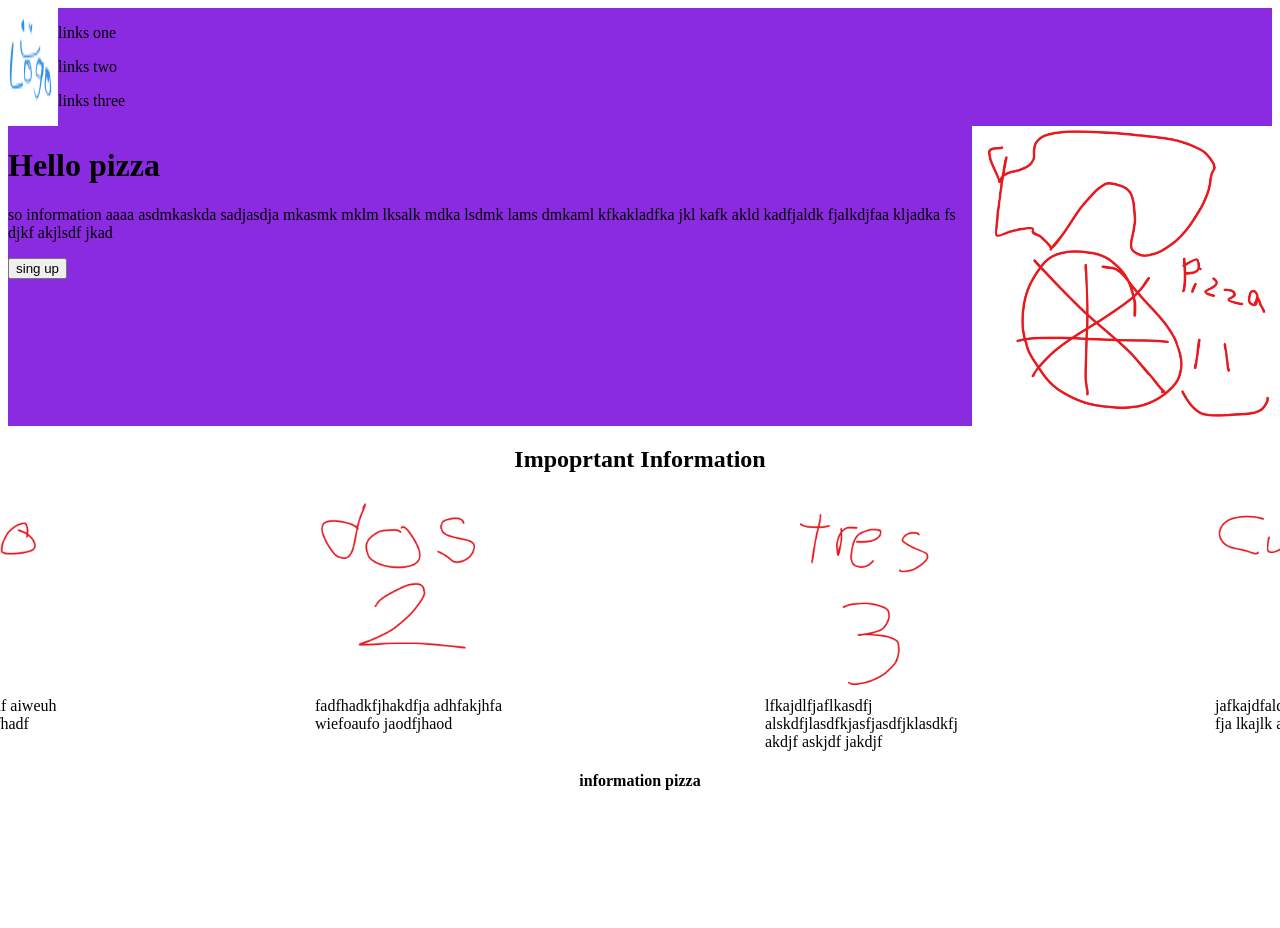
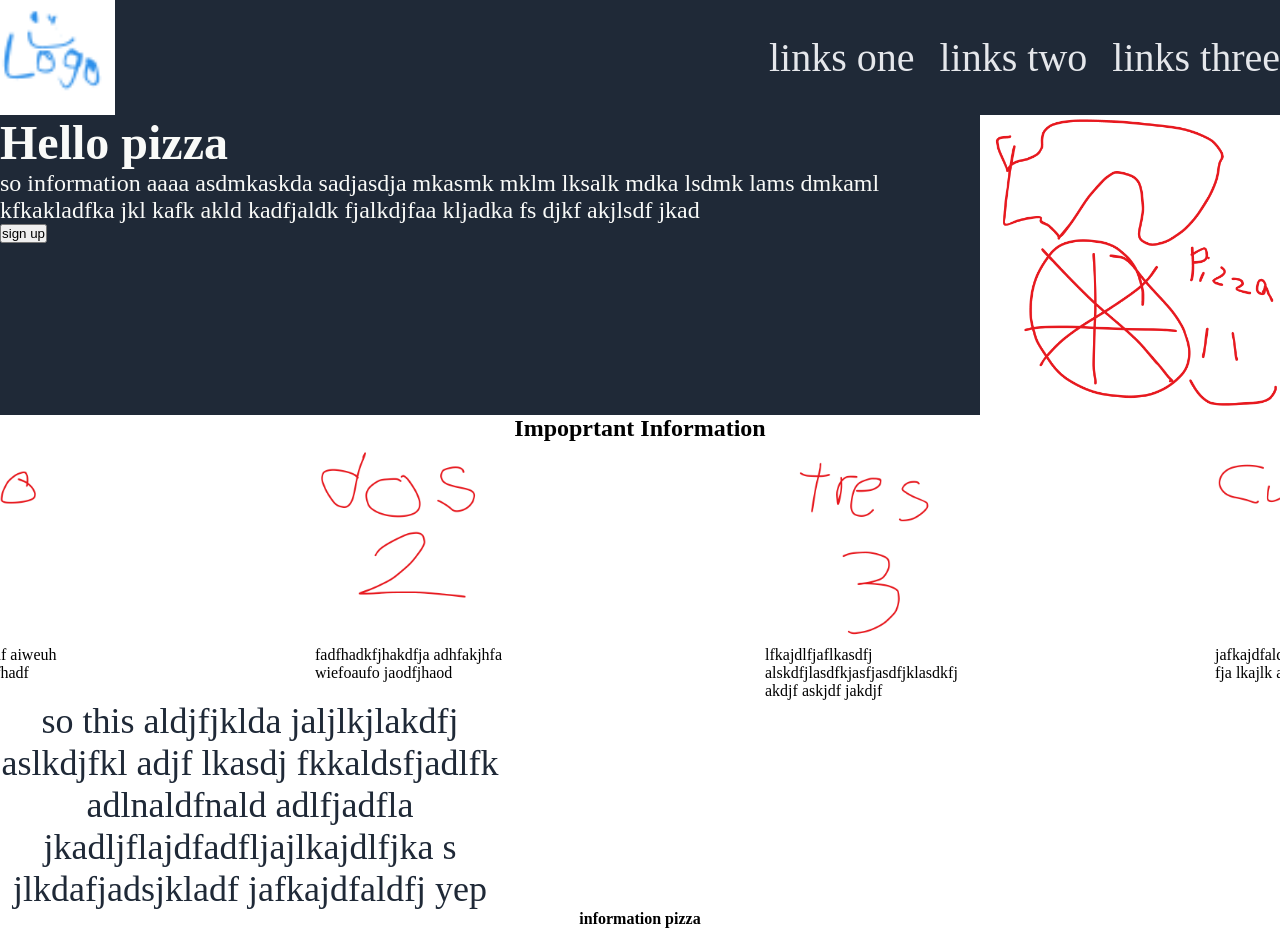
Before and after one commit to Polarbooom/landing-page, a plain HTML site: page index.html in a window 1280 px wide. Shown: the top 928 px of the page. Before the commit the page ends 811 px from the top, so only its background shows below. Drawn offline with Linux system fonts and the light colour scheme.

Commit message:
Finished the header

```diff
--- a/index.html
+++ b/index.html
@@ -8,20 +8,22 @@
 </head>
 <body>
     <div class="header">
+        <div class="header-1">
         <img src="Images/Diseño sin título.png" class="logo" alt="Great logo">
         <div class="links">
             <p class="link">links one</p>
             <p class="link">links two</p>
             <p class="link">links three</p>
         </div>
+        </div>
     </div>
         <div class="first-block">
             <div class="left info">
             <h1>Hello pizza</h1>
-            <p>so information aaaa asdmkaskda sadjasdja mkasmk mklm lksalk mdka lsdmk lams dmkaml
+            <p class="first-text">so information aaaa asdmkaskda sadjasdja mkasmk mklm lksalk mdka lsdmk lams dmkaml
                 kfkakladfka jkl kafk akld kadfjaldk fjalkdjfaa kljadka fs djkf akjlsdf jkad
             </p>
-            <button>sing up</button>
+            <button class="sign">sign up</button>
             </div>
             <img src="Images/arte sin título.png" class="pizza" alt="pizaa">
         </div>
@@ -44,11 +46,13 @@
                     <div class="text">jafkajdfaldfj adfjk alkdfjaldk fja lkajlk a</div>
                     </div>
                     </div>
-        </div>
 
+                    <div class="quote">so this aldjfjklda jaljlkjlakdfj aslkdjfkl adjf lkasdj fkkaldsfjadlfk adlnaldfnald
+                        adlfjadfla jkadljflajdfadfljajlkajdlfjka s jlkdafjadsjkladf jafkajdfaldfj
+                        yep
+                    </div>
     <div class="footer">
         <h4>information pizza </h4>
     </div>
-
 </body>
 </html>
--- a/styles.css
+++ b/styles.css
@@ -1,11 +1,45 @@
+*{
+    margin: 0;
+    padding: 0;
+    box-sizing: border-box;
+}
+
 .header{
-    background-color: blueviolet;
+    background-color: #1F2937;
+    display: flex;
+    justify-content: center;
+}
+
+.header-1{
+    display: flex;
+    justify-content: space-between;
+    width: 1600px;
+}
+.logo{
+    width: 115px;
+}
+
+.links{
+    display: flex;
+    gap: 25px;
+    font-size: 40px;
+    align-items: center;
+    color: #E5E7EB;
+}
+.first-block{
+    background-color: #1F2937;
     display: flex;
 }
 
-.first-block{
-    background-color: blueviolet;
-    display: flex;
+h1{
+    font-size: 48px;
+    font-weight: 800;
+    color: #F9FAF8;
+}
+
+.first-text{
+    font-size: 24px;
+    color: #F9FAF8;
 }
 
 .pizza{
@@ -35,3 +69,11 @@ h2{
 .footer{
     text-align: center;
 }
+
+.quote{
+    font-size: 36px;
+    font-family: light italic;
+    color: #1F2937;
+    width: 500px;
+    text-align: center;
+}
```
